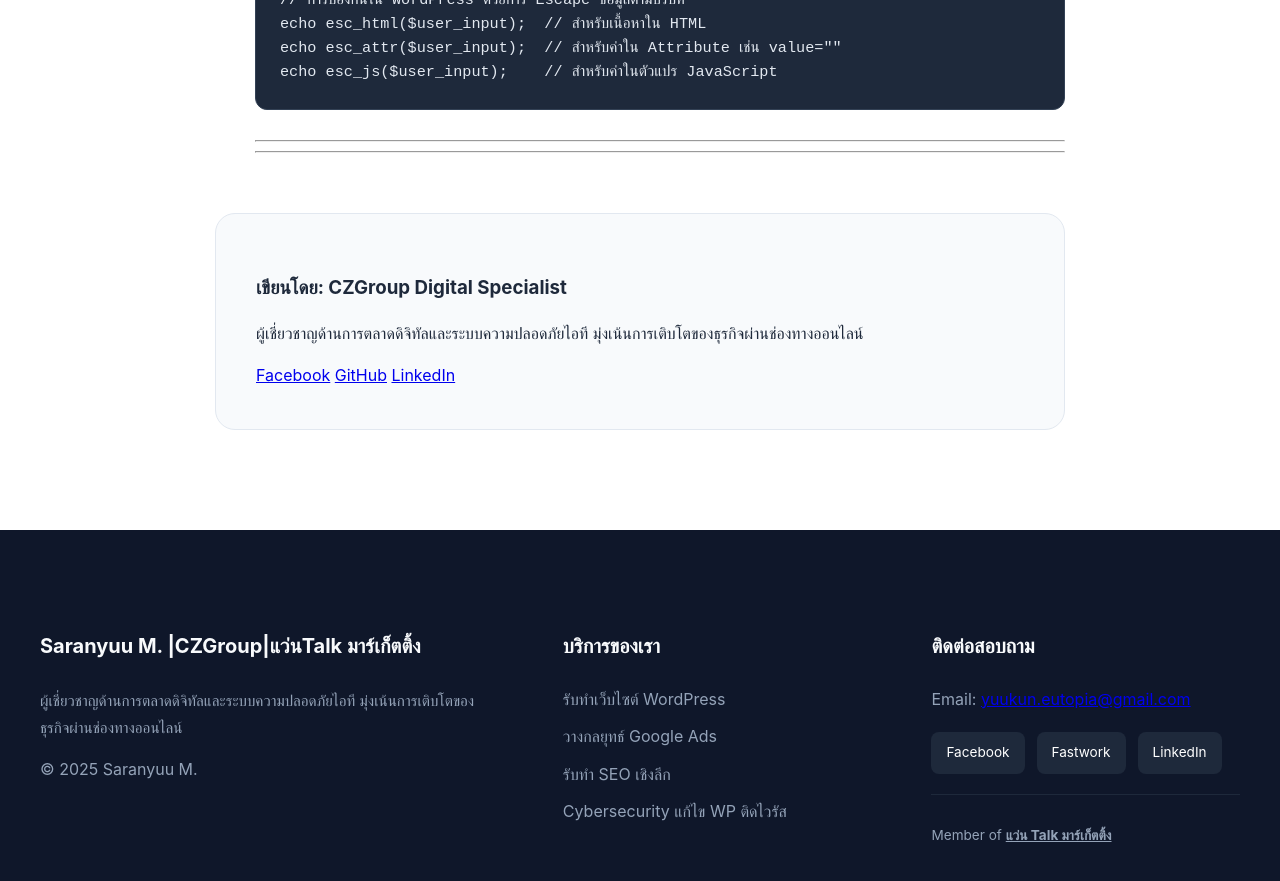
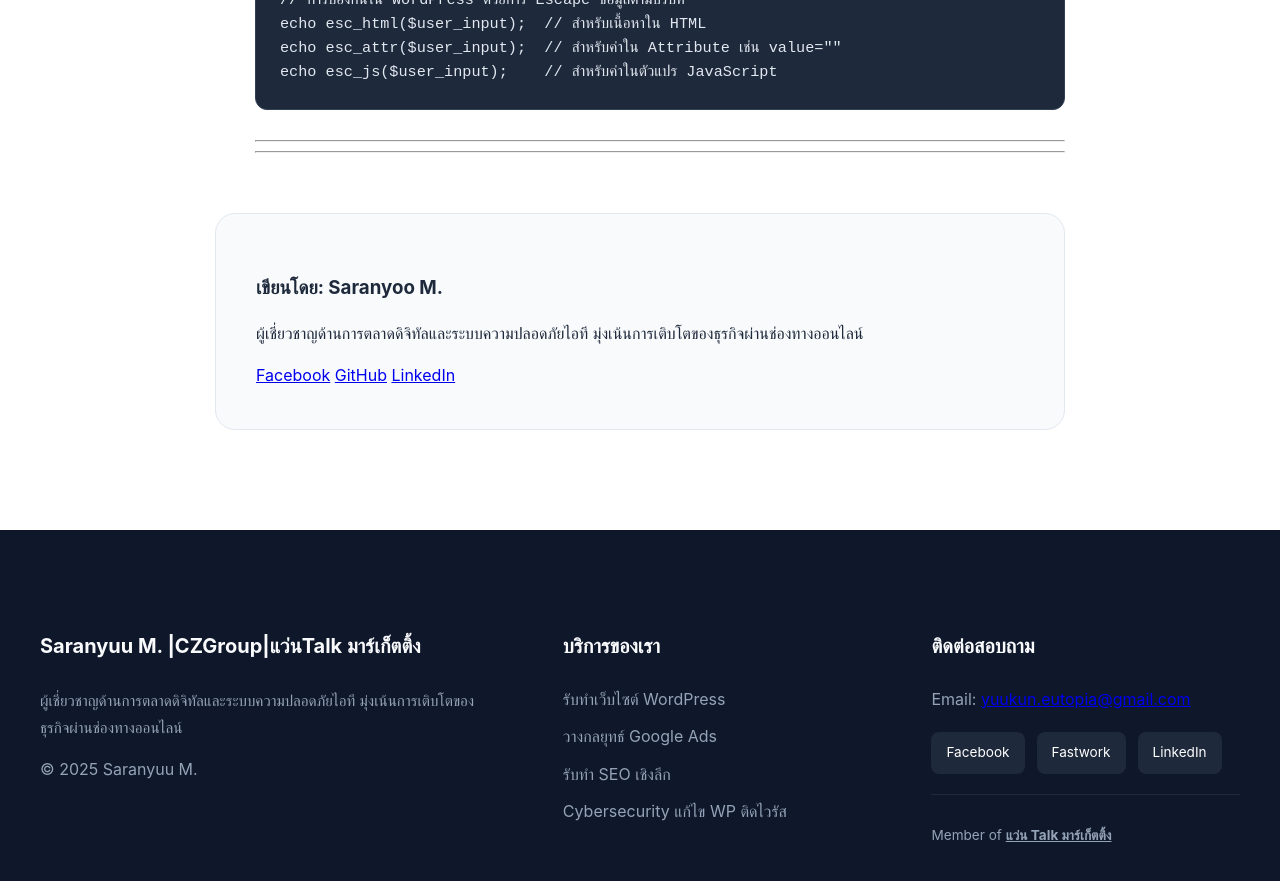
Before and after one commit to Yuukub/yuukub.github.io, a Jekyll site: the page built from _posts/2025-12-2-xss-deep-dive.md, in a window 1280 px wide and 900 px high, scrolled down 3444 px. Shown: the top 881 px of the window. Built offline with Jekyll 4.4.1, drawn with Linux system fonts in a browser that asks for light colours.

Commit message:
Update post.html

```diff
--- a/_layouts/post.html
+++ b/_layouts/post.html
@@ -22,7 +22,7 @@ layout: default
   <footer class="post-page-footer">
     <div class="author-card">
       <div class="author-info">
-        <h3>เขียนโดย: {{ site.author.name }}</h3>
+        <h3>เขียนโดย: Saranyoo M.</h3>
         <p>{{ site.author.bio }}</p>
         <div class="author-social">
           {% if site.facebook_username %}
```
